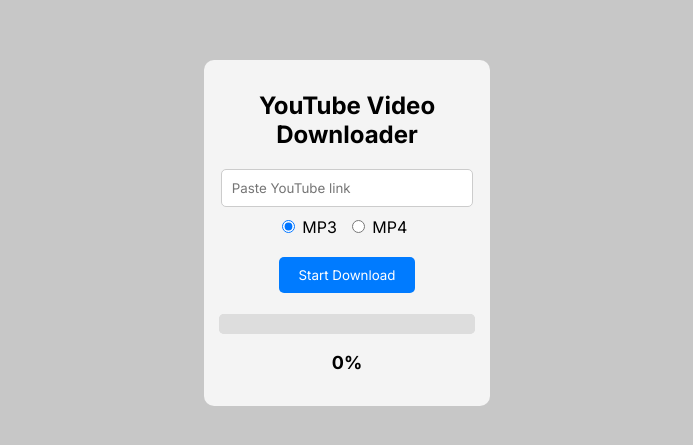
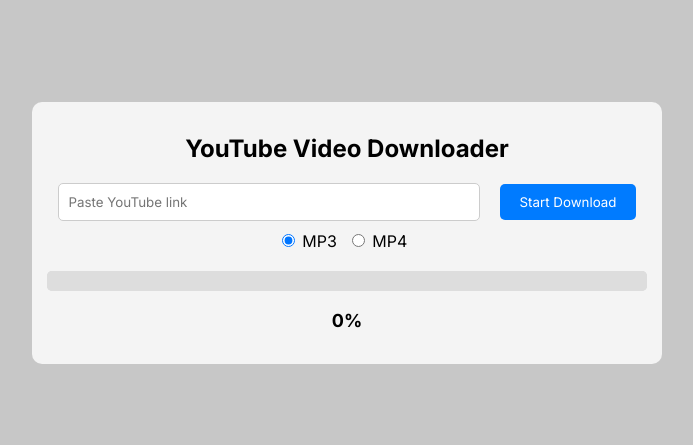
Before and after one commit to vistalchristopher22/youtube-downloader, a Vue app: page / in a window 1280 px wide. Shown: the part 167-612 px from the top of the page, without its empty margins (293-986 px from the left). Built offline with nearby package versions, Linux system fonts and the light colour scheme; no server answers.

Commit message:
change the ui a little bit

```diff
--- a/src/components/DownloadComponent.vue
+++ b/src/components/DownloadComponent.vue
@@ -1,12 +1,15 @@
 <template>
   <div class="container">
     <h1>YouTube Video Downloader</h1>
+    <div class="input">
       <input
         type="text"
         placeholder="Paste YouTube link"
         v-model="download.link"
         class="input-field"
       />
+      <button @click="submitLink" class="start-button">Start Download</button>
+    </div>
     <div class="radio-buttons">
       <label>
         <input type="radio" value="mp3" v-model="download.type" />
@@ -17,7 +20,6 @@
         MP4
       </label>
     </div>
-    <button @click="submitLink" class="start-button">Start Download</button>
     <div class="progress">
       <progress :value="download.percentage" max="100"></progress>
       <p>
@@ -29,7 +31,8 @@
 
 <style scoped>
 .container {
-  width: 20vw;
+  width: 90%;
+  max-width: 600px;
   margin: 0 auto;
   text-align: center;
   background-color: #f4f4f4;
@@ -42,12 +45,34 @@
   margin-bottom: 20px;
 }
 
+.input-container {
+  display: flex;
+  flex-wrap: wrap;
+  justify-content: center;
+  margin-bottom: 20px;
+}
+
 .input-field {
-  width: 18vw;
+  width: 100%;
+  max-width: 400px;
   padding: 10px;
   margin-bottom: 10px;
   border: 1px solid #ccc;
   border-radius: 5px;
+}
+
+.start-button {
+  padding: 10px 20px;
+  background-color: #007bff;
+  color: #fff;
+  border: none;
+  border-radius: 5px;
+  cursor: pointer;
+  margin-left: 10px;
+}
+
+.start-button:hover {
+  background-color: #0056b3;
 }
 
 .radio-buttons {
@@ -58,19 +83,6 @@
 
 label {
   margin-right: 10px;
-}
-
-.start-button {
-  padding: 10px 20px;
-  background-color: #007bff;
-  color: #fff;
-  border: none;
-  border-radius: 5px;
-  cursor: pointer;
-}
-
-.start-button:hover {
-  background-color: #0056b3;
 }
 
 .progress {
@@ -103,6 +115,15 @@
   }
   to {
     background-position: 0 0;
+  }
+}
+
+@media (min-width: 768px) {
+  .input-container {
+    flex-wrap: nowrap;
+  }
+  .start-button {
+    margin-left: 20px;
   }
 }
 </style>
```
Lines whose indentation alone changed are shown as unchanged.
